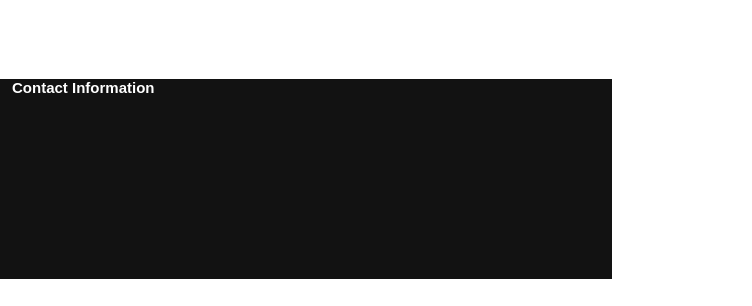
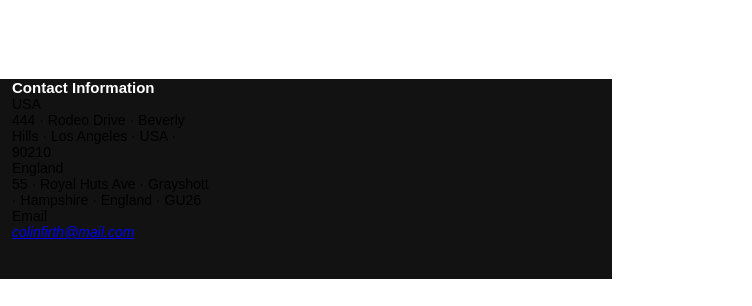
Before and after one commit to VictoriaKudenko/personal-site, a plain HTML site: page index.html in a window 1280 px wide. Shown: the part 878-1184 px from the top of the page, 528-1280 px from the left. Drawn offline with Linux system fonts and the light colour scheme.

Commit message:
Create Contacts section

```diff
--- a/index.html
+++ b/index.html
@@ -183,7 +183,15 @@
                 <section id="fcontacts">
 
                     <h6>Contact Information</h6>
-                    <!-- add CONTACTS -->
+
+                    <h7>USA</h7>
+                    <p>444   ·  Rodeo Drive  ·  Beverly Hills  ·  Los Angeles  ·  USA  ·  90210</p>
+
+                    <h7>England</h7>
+                    <p>55   ·  Royal Huts Ave   ·  Grayshott   ·  Hampshire   ·  England   ·  GU26</p>
+
+                    <h7>Email</h7>
+                    <address><a href="mailto:colinfirth@mail.com?Subject=Hello,%20Colin!&Body=Hello!">colinfirth@mail.com</a></address>
 
                 </section><!-- end fsocial -->
 
```
